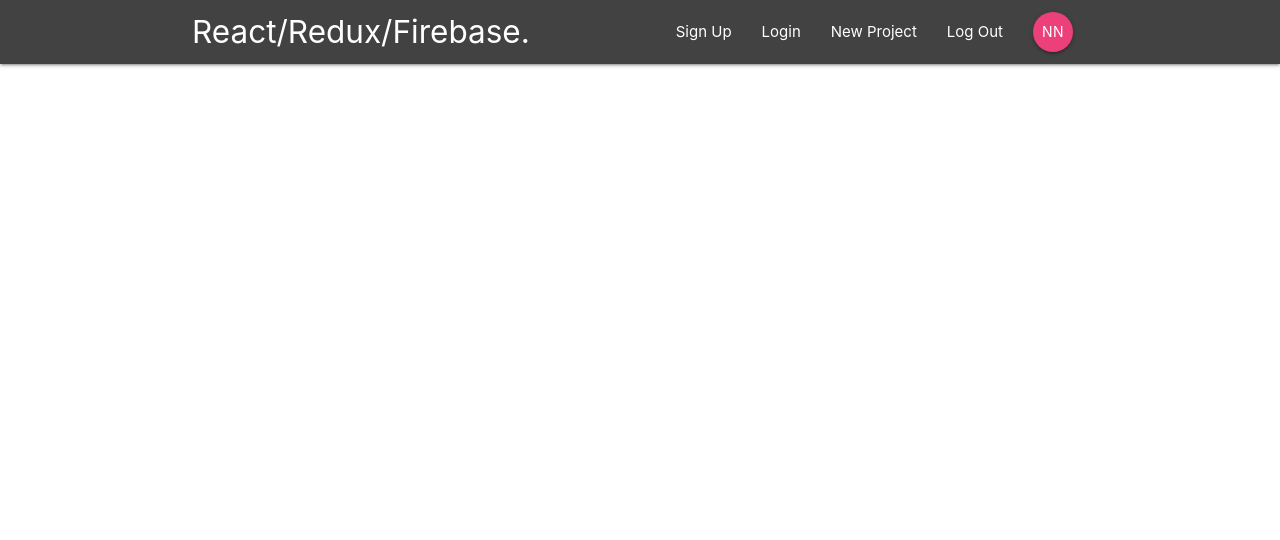
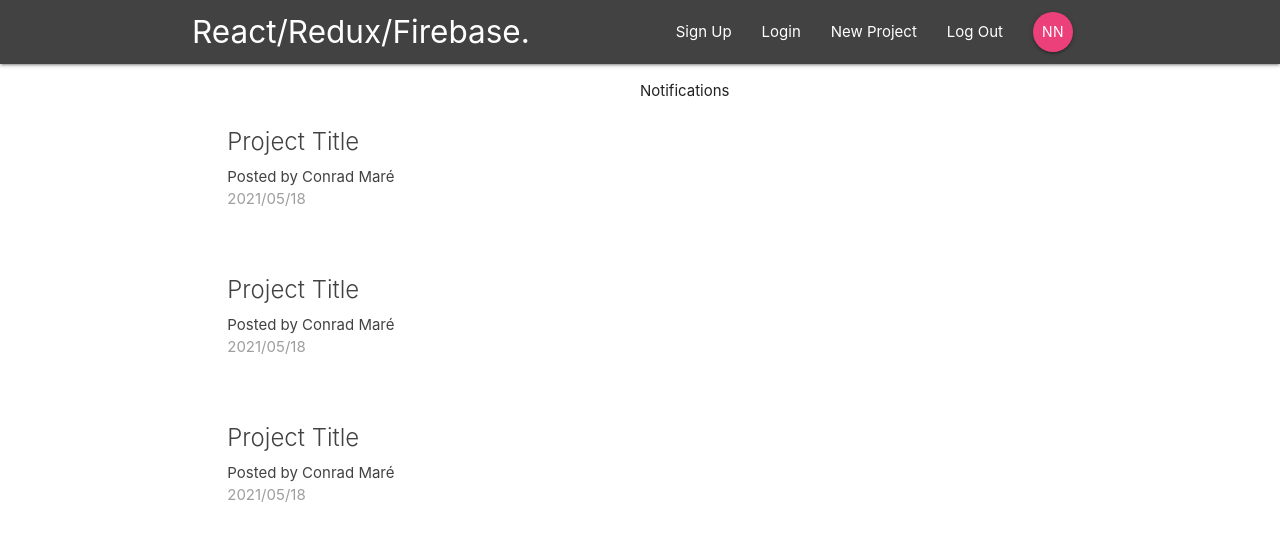
Before and after one commit to ConradMar3/React_V1.1, a React (Create React App) app in the folder React_Project2/react-redux-firebase/: page / in a window 1280 px wide. Shown: the top 540 px of the page. Built offline with nearby package versions, Linux system fonts and the light colour scheme.

Commit message:
2021/05/18 (am)  Create Dashboard Component

```diff
--- a/React_Project2/react-redux-firebase/src/App.js
+++ b/React_Project2/react-redux-firebase/src/App.js
@@ -1,6 +1,7 @@
 import React, { Component } from 'react';
-import { BrowserRouter } from 'react-router-dom'
+import { BrowserRouter, Switch, Route } from 'react-router-dom'
 import Navbar from './components/layout/Navbar'
+import DashBoard from './components/dashboard/Dashboard'
 
 class App extends Component {
   render() {
@@ -8,6 +9,9 @@
       <BrowserRouter>
         <div className="App">
           <Navbar />
+          <Switch>
+            <Route path="/" component={DashBoard} />
+          </Switch>
         </div>
       </BrowserRouter>
     );
--- a/React_Project2/react-redux-firebase/src/components/dashboard/Dashboard.js
+++ b/React_Project2/react-redux-firebase/src/components/dashboard/Dashboard.js
@@ -0,0 +1,21 @@
+import React, { Component } from 'react'
+import Notifications from './Notifications'
+import ProjectList from '../projects/ProjectList'
+
+class Dashboard extends Component {
+    render() {
+        return (
+            <div className="dashboard container">
+                <div className="row">
+                    <div className="col s12 m6">
+                        <ProjectList />
+                    </div>
+                    <div className="col s12 m5 offset-m1"></div>
+                    <Notifications />
+                </div>
+            </div>
+        )
+    }
+}
+
+export default Dashboard
--- /dev/null
+++ b/React_Project2/react-redux-firebase/src/components/dashboard/Notifications.js
@@ -0,0 +1,11 @@
+import React from 'react'
+
+const Notifications = () => {
+    return (
+        <div>
+            <p>Notifications</p>
+        </div>
+    )
+}
+
+export default Notifications
--- a/React_Project2/react-redux-firebase/src/components/projects/ProjectList.js
+++ b/React_Project2/react-redux-firebase/src/components/projects/ProjectList.js
@@ -0,0 +1,35 @@
+import React from 'react'
+
+const ProjectList = () => {
+    return (
+        <div className="project-list section">
+
+            <div className="card z-depth-0 project-summary">
+                <div className="card-content grey-text text-darken-3">
+                    <span className="card-title">Project Title</span>
+                    <p>Posted by Conrad Maré</p>
+                    <p className="grey-text">2021/05/18</p>
+                </div>
+            </div>
+
+            <div className="card z-depth-0 project-summary">
+                <div className="card-content grey-text text-darken-3">
+                    <span className="card-title">Project Title</span>
+                    <p>Posted by Conrad Maré</p>
+                    <p className="grey-text">2021/05/18</p>
+                </div>
+            </div>
+
+            <div className="card z-depth-0 project-summary">
+                <div className="card-content grey-text text-darken-3">
+                    <span className="card-title">Project Title</span>
+                    <p>Posted by Conrad Maré</p>
+                    <p className="grey-text">2021/05/18</p>
+                </div>
+            </div>
+
+        </div>
+    )
+}
+
+export default ProjectList
```
Also changed, not shown: React_Project2/react-redux-firebase/src/components/dashboard/Notification.js (deleted).
